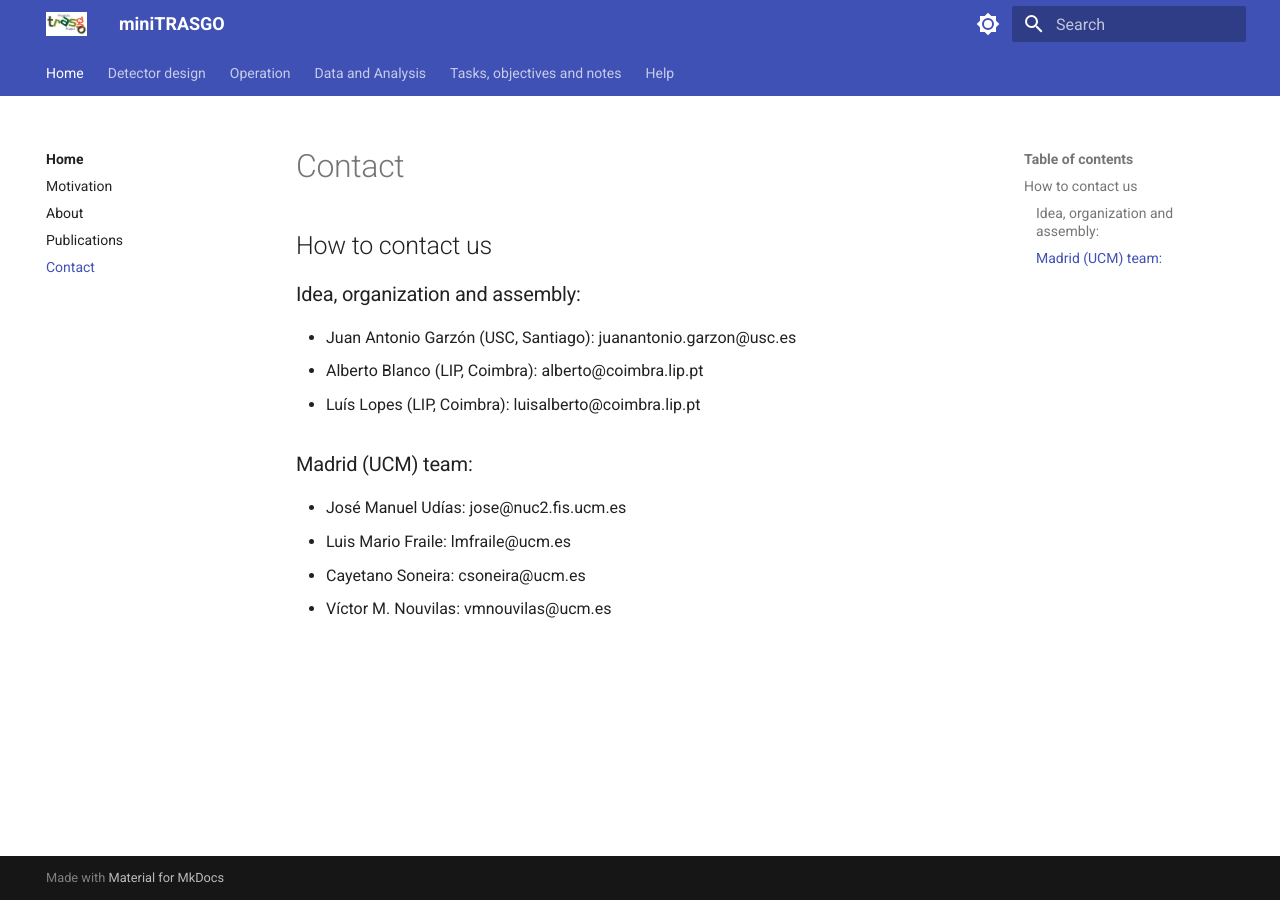
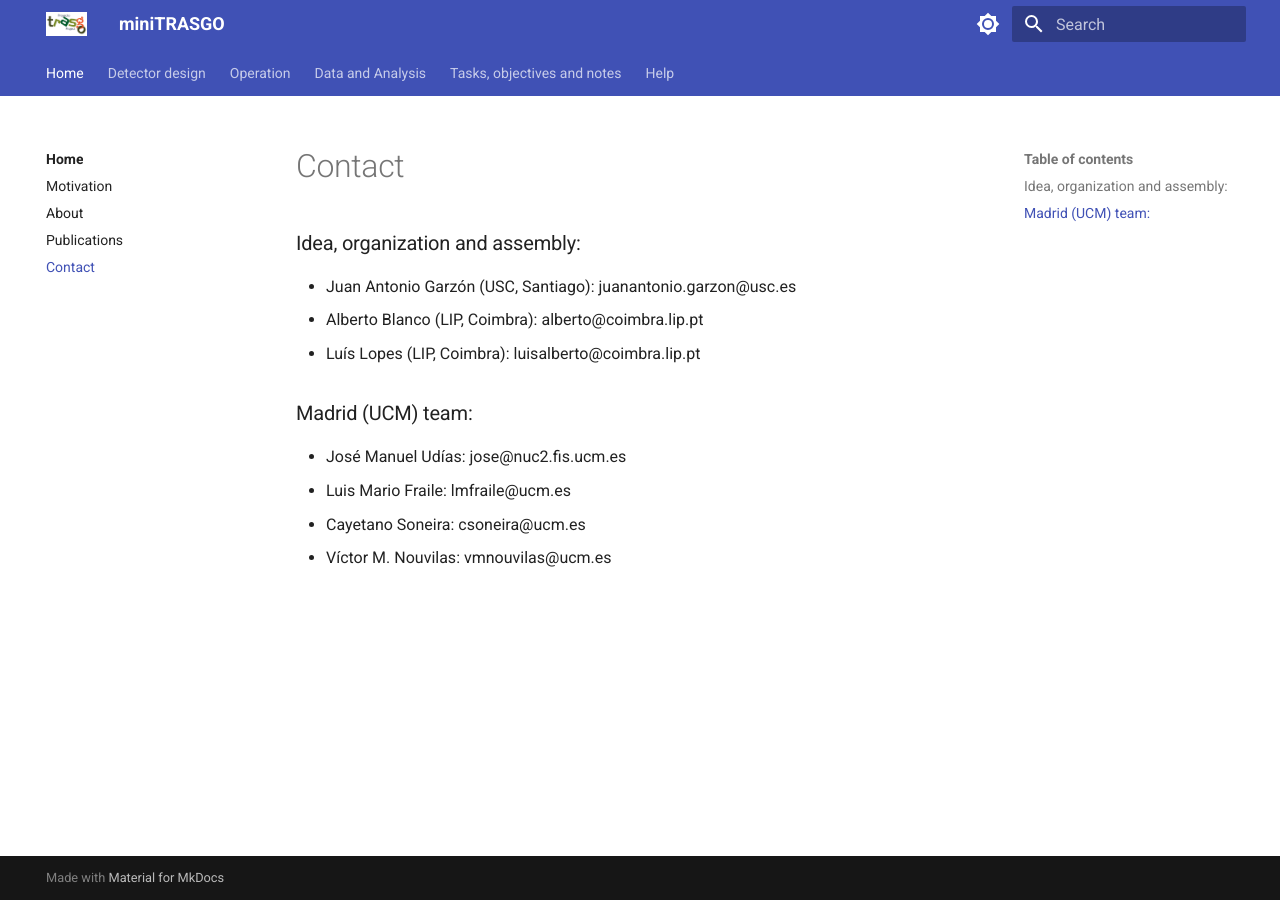
Before and after one commit to cayesoneira/miniTRASGO-documentation, an MkDocs documentation site: the page built from docs/home/contact.md, in a window 1280 px wide. Built offline with MkDocs 1.6.1 and Material for MkDocs 9.7.7, drawn with Linux system fonts in a browser that asks for light colours.

Commit message:
Update contact.md

```diff
--- a/docs/home/contact.md
+++ b/docs/home/contact.md
@@ -1,5 +1,3 @@
-## How to contact us
-
 ### Idea, organization and assembly:
 - Juan Antonio Garzón (USC, Santiago): juanantonio.garzon@usc.es
 - Alberto Blanco (LIP, Coimbra): alberto@coimbra.lip.pt
```
